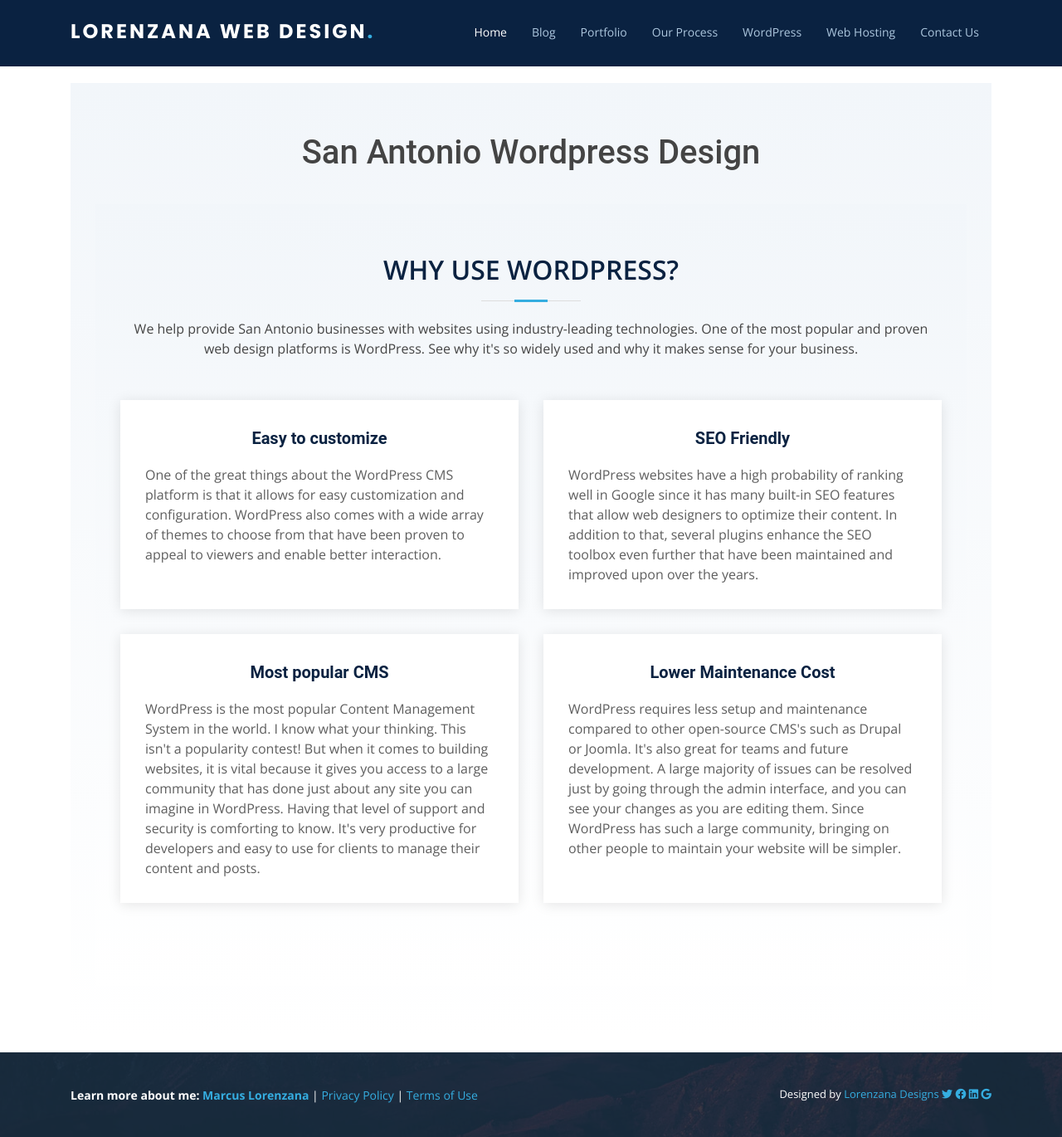
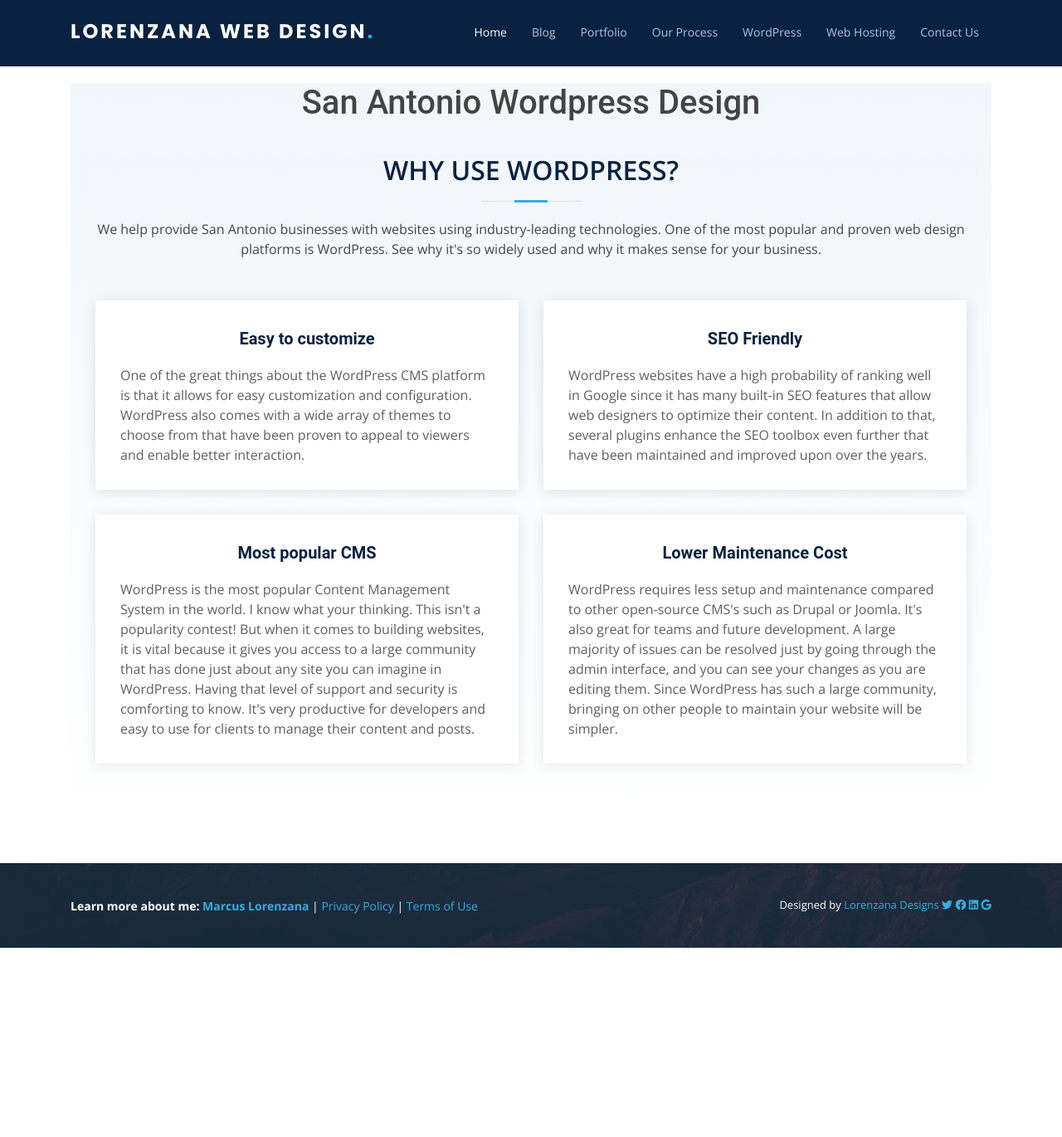
Before and after one commit to MeesterMarcus/lorenzana-designs-website, a Jekyll site: the page built from wordpress.md, in a window 1280 px wide. Shown: the whole page at 83% size. Built offline with Jekyll 4.4.1, drawn with Linux system fonts in a browser that asks for light colours; nearby versions of some CDN libraries; after the commit the page ends 1142 px from its top, so only the background shows below that.

Commit message:
fixing padding on cards

```diff
--- a/assets/css/style.css
+++ b/assets/css/style.css
@@ -424,6 +424,12 @@
 section {
   padding: 60px 15px;
   overflow: hidden;
+}
+
+@media (max-width: 1366px) {
+  section {
+    padding: 0;
+  }
 }
 
 .section-bg {
```
